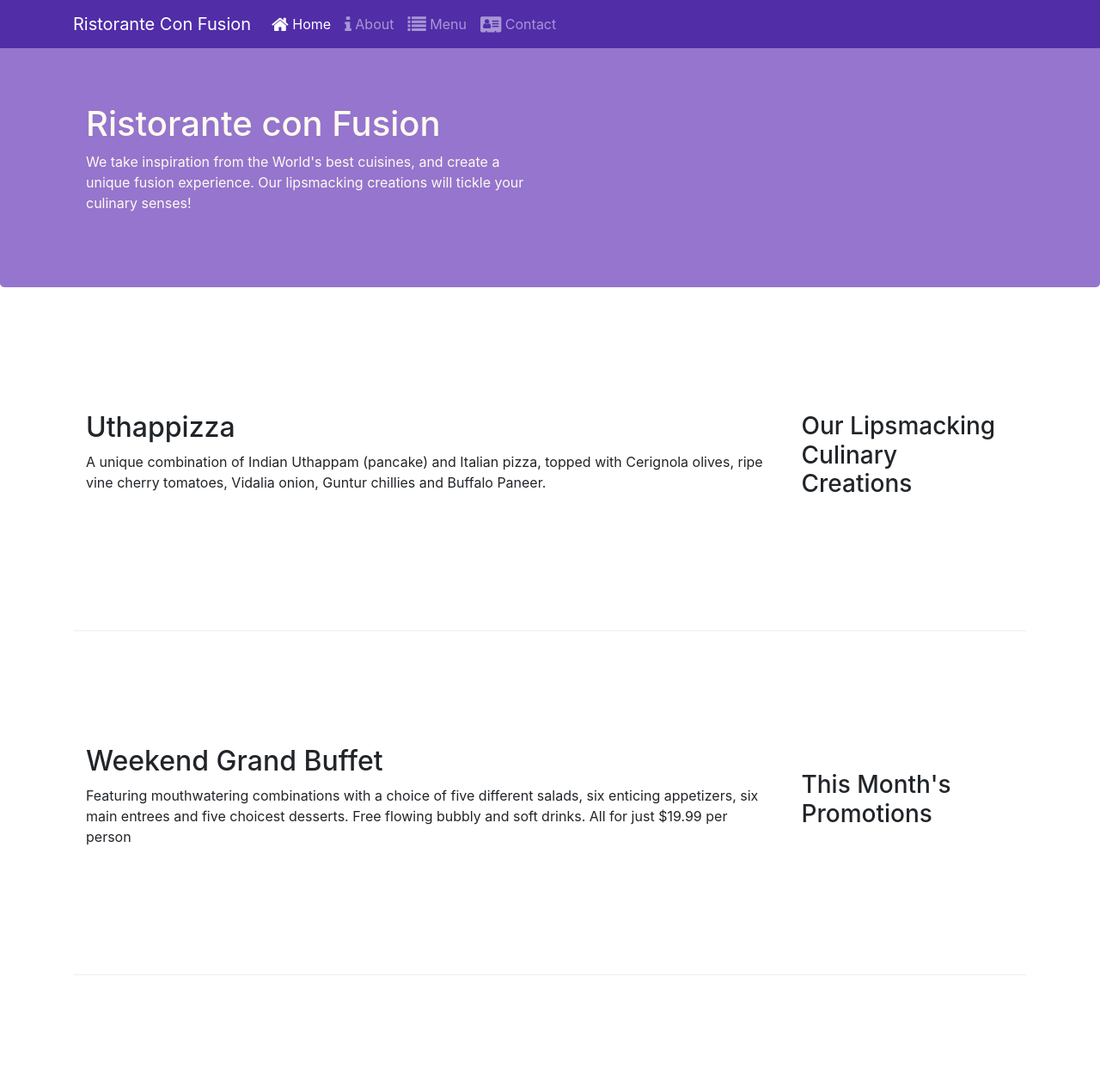
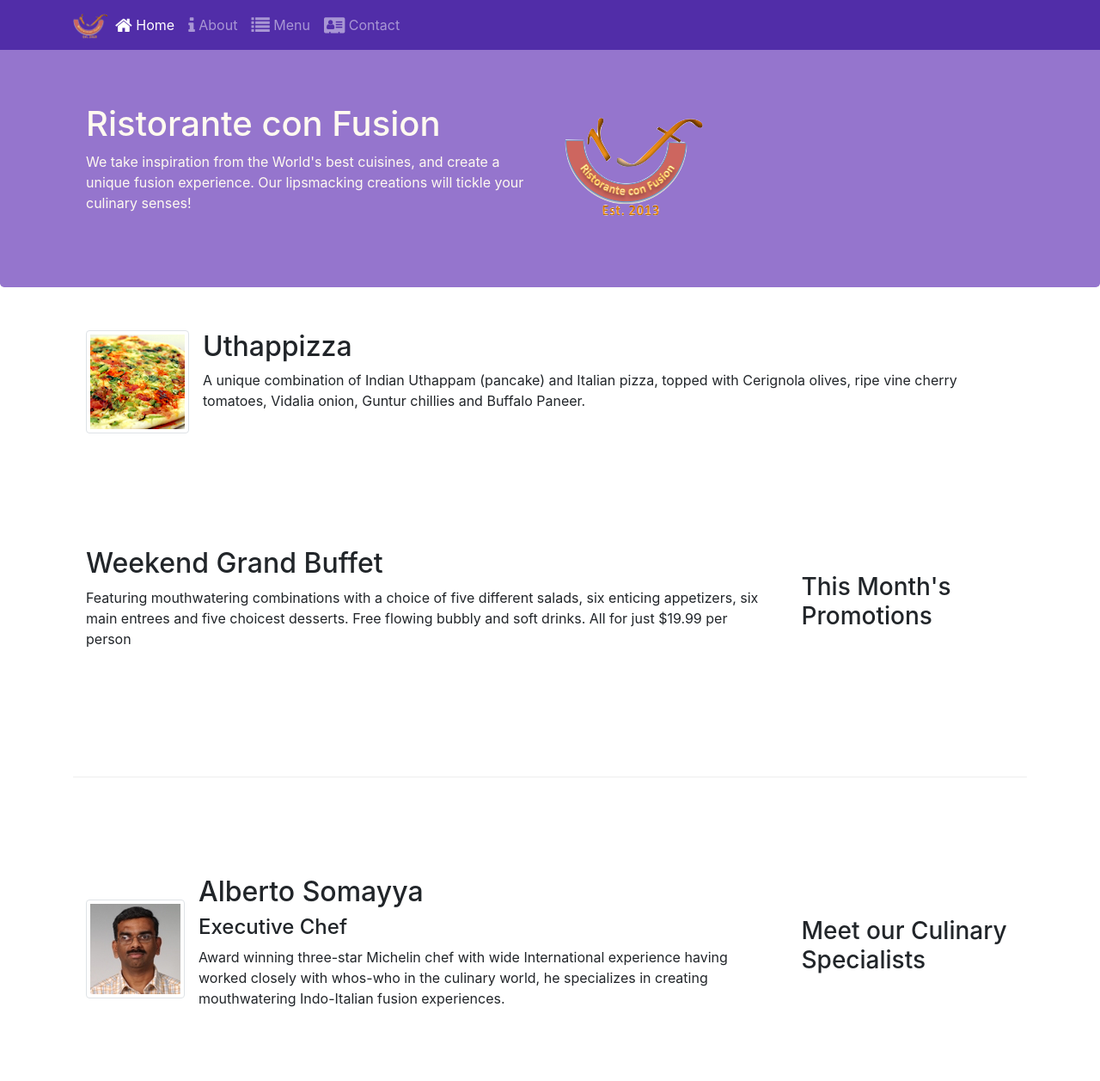
Before and after one commit to Aziull/conFusion, a website: page index.html in a window 1280 px wide. Shown: the top 1257 px of the page at 86% size. Drawn offline with nearby package versions, Linux system fonts and the light colour scheme.

Commit message:
Images and Media

```diff
--- a/index.html
+++ b/index.html
@@ -18,7 +18,7 @@
 <body>
     <nav class="navbar navbar-dark navbar-expand-sm  fixed-top">
         <div class="container">
-            <a class="navbar-brand" href="#">Ristorante Con Fusion</a>
+            <a class="navbar-brand mr-auto" href="#"><img src="img/logo.png" height="30" width="41"></a>
             <div class="collapse navbar-collapse" id="Navbar">
                 <ul class="navbar-nav mr-auto">
                     <li class="nav-item active"><a class="nav-link" href="#"><span class="fa fa-home fa-lg"></span>
@@ -27,7 +27,8 @@
                                 class="fa fa-info fa-lg"></span> About</a></li>
                     <li class="nav-item"><a class="nav-link" href="#"><span class="fa fa-list fa-lg"></span> Menu</a>
                     </li>
-                    <li class="nav-item"><a class="nav-link" href="./contactus.html"><span class="fa fa-address-card fa-lg"></span>
+                    <li class="nav-item"><a class="nav-link" href="./contactus.html"><span
+                                class="fa fa-address-card fa-lg"></span>
                             Contact</a></li>
                 </ul>
             </div>
@@ -45,7 +46,8 @@
                     <p>We take inspiration from the World's best cuisines, and create a unique fusion experience. Our
                         lipsmacking creations will tickle your culinary senses!</p>
                 </div>
-                <div class="col-12 col-sm">
+                <div class="col-12 col-sm align-self-center">
+                    <img src="img/logo.png" class="img-fluid">
                 </div>
             </div>
         </div>
@@ -57,9 +59,15 @@
                 <h3>Our Lipsmacking Culinary Creations</h3>
             </div>
             <div class="col col-sm order-sm-first col-md">
-                <h2>Uthappizza</h2>
-                <p>A unique combination of Indian Uthappam (pancake) and Italian pizza, topped with Cerignola olives,
-                    ripe vine cherry tomatoes, Vidalia onion, Guntur chillies and Buffalo Paneer.</p>
+                <div class="media">
+                    <img class="d-flex mr-3 img-thumbnail align-self-center" src="img/uthappizza.png" alt="Uthappizza">
+                    <div class="media-body">
+                        <h2 class="mt-0">Uthappizza</h2>
+                        <p class="d-none d-sm-block">A unique combination of Indian Uthappam (pancake) and
+                            Italian pizza, topped with Cerignola olives, ripe vine
+                            cherry tomatoes, Vidalia onion, Guntur chillies and
+                            Buffalo Paneer.</p>
+                    </div>
                 </div>
             </div>
 
@@ -70,7 +78,8 @@
                 </div>
                 <div class="col col-sm order-sm-first col-md">
                     <h2>Weekend Grand Buffet</h2>
-                <p>Featuring mouthwatering combinations with a choice of five different salads, six enticing appetizers,
+                    <p>Featuring mouthwatering combinations with a choice of five different salads, six enticing
+                        appetizers,
                         six main entrees and five choicest desserts. Free flowing bubbly and soft drinks. All for just
                         $19.99 per person </p>
                 </div>
@@ -81,11 +90,19 @@
                     <h3>Meet our Culinary Specialists</h3>
                 </div>
                 <div class="col col-sm order-sm-first col-md">
-                <h2>Alberto Somayya</h2>
+                    <div class="media">
+                        <img class="d-flex mr-3 img-thumbnail align-self-center" src="img/alberto.png"
+                            alt="Alberto Somayya">
+                        <div class="media-body">
+                            <h2 class="mt-0">Alberto Somayya</h2>
                             <h4>Executive Chef</h4>
-                <p>Award winning three-star Michelin chef with wide International experience having worked closely with
-                    whos-who in the culinary world, he specializes in creating mouthwatering Indo-Italian fusion
-                    experiences. </p>
+                            <p class="d-none d-sm-block">Award winning three-star Michelin chef with wide
+                                International experience having worked closely with
+                                whos-who in the culinary world, he specializes in
+                                creating mouthwatering Indo-Italian fusion experiences.
+                            </p>
+                        </div>
+                    </div>
                 </div>
             </div>
         </div>
@@ -118,8 +135,8 @@
                         <div class="text-center">
                             <a class="btn btn-social-icon btn-google" href="http://google.com/+"><i
                                     class="fa fa-google-plus"></i></a>
-                        <a class="btn btn-social-icon btn-facebook" href="http://www.facebook.com/profile.php?id="><i
-                                class="fa fa-facebook"></i></a>
+                            <a class="btn btn-social-icon btn-facebook"
+                                href="http://www.facebook.com/profile.php?id="><i class="fa fa-facebook"></i></a>
                             <a class="btn btn-social-icon btn-linkedin" href="http://www.linkedin.com/in/"><i
                                     class="fa fa-linkedin"></i></a>
                             <a class="btn btn-social-icon btn-twitter" href="http://twitter.com/"><i
```
Also changed, not shown: img/alberto.png (added), img/buffet.png (added), img/logo.png (added), img/uthappizza.png (added). Lines whose indentation alone changed are shown as unchanged.
